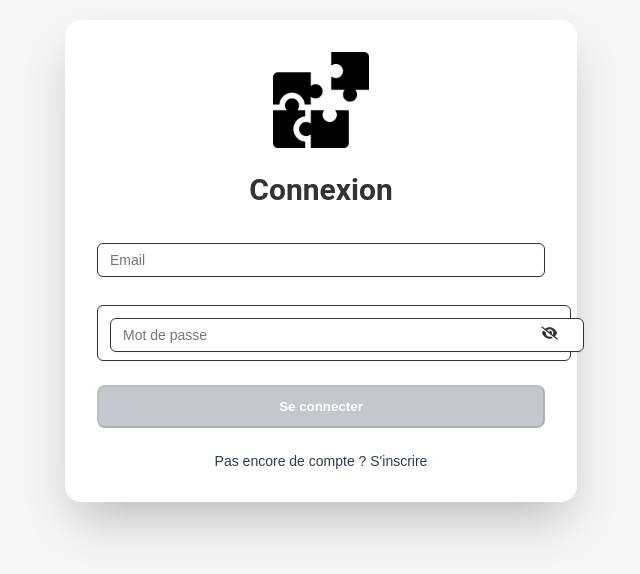
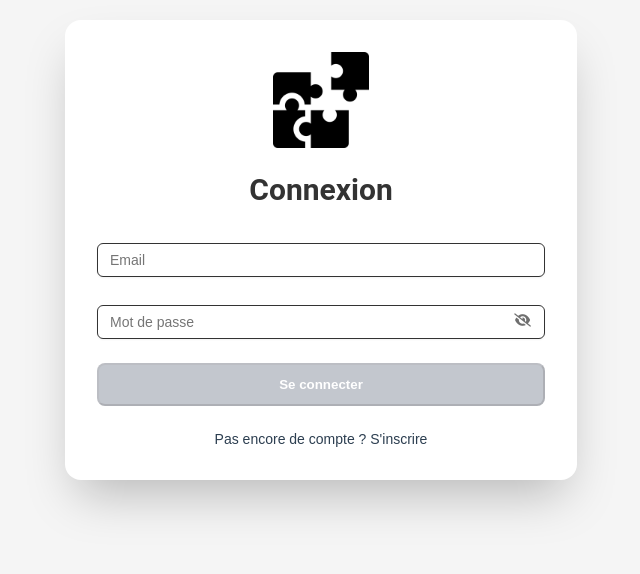
Before and after one commit to EtiqueKevin/ServiceDating, a Vue app in the folder front-end/: page /user/connect in a window 1280 px wide. Shown: the top 574 px of the page, without its empty margins (319-959 px from the left). Built offline with nearby package versions, Linux system fonts and the light colour scheme; no server answers.

Commit message:
fix connexion et header

```diff
--- a/front-end/index.html
+++ b/front-end/index.html
@@ -5,7 +5,7 @@
     <link rel="icon" href="/favicon.ico">
     <link rel="stylesheet" href="https://cdnjs.cloudflare.com/ajax/libs/font-awesome/6.0.0-beta3/css/all.min.css">
     <meta name="viewport" content="width=device-width, initial-scale=1.0">
-    <title>Vite App</title>
+    <title>Service Dating</title>
   </head>
   <body>
     <div id="app"></div>
--- a/front-end/src/components/forms/SigninForm.vue
+++ b/front-end/src/components/forms/SigninForm.vue
@@ -41,7 +41,6 @@ const handleSubmit = async () => {
                 required
                 autocomplete="email"
                 placeholder="Email"
-                class="input-field"
             />
             <PasswordInputField
                 v-model="password"
@@ -49,7 +48,6 @@ const handleSubmit = async () => {
                 required
                 autocomplete="current-password"
                 placeholder="Mot de passe"
-                class="input-field"
             />
             <button
                 type="submit"
@@ -107,15 +105,6 @@ const handleSubmit = async () => {
     display: flex;
     flex-direction: column;
     gap: 1.5rem;
-}
-
-.input-field {
-    transition: all 0.3s;
-}
-
-.input-field:hover,
-.input-field:focus-within {
-    box-shadow: 0 4px 6px -1px rgba(0, 0, 0, 0.1);
 }
 
 .submit-button {
--- a/front-end/src/components/forms/SignupForm.vue
+++ b/front-end/src/components/forms/SignupForm.vue
@@ -54,7 +54,6 @@ const handleSubmit = async () => {
                 required
                 autocomplete="email"
                 placeholder="Email"
-                class="input-field"
             />
             <PasswordInputField
                 v-model="password"
@@ -62,7 +61,6 @@ const handleSubmit = async () => {
                 required
                 autocomplete="new-password"
                 placeholder="Mot de passe"
-                class="input-field"
             />
             <div class="password-group">
                 <PasswordInputField
@@ -71,7 +69,6 @@ const handleSubmit = async () => {
                     required
                     autocomplete="new-password"
                     placeholder="Confirmer le mot de passe"
-                    class="input-field"
                     :class="{
                         'invalid-input': !passwordsMatch && password2,
                         'valid-input': passwordsMatch && password2
@@ -138,15 +135,6 @@ const handleSubmit = async () => {
     display: flex;
     flex-direction: column;
     gap: 1.5rem;
-}
-
-.input-field {
-    transition: all 0.3s;
-}
-
-.input-field:hover,
-.input-field:focus-within {
-    box-shadow: 0 4px 6px -1px rgba(0, 0, 0, 0.1);
 }
 
 .password-group {
--- a/front-end/src/components/forms/inputs/PasswordInputField.vue
+++ b/front-end/src/components/forms/inputs/PasswordInputField.vue
@@ -44,10 +44,14 @@ const showPassword = ref(false)
 <style scoped>
 .password-container {
   position: relative;
+  width: 100%;
 }
 
 .input-field {
   display: block;
+
+  box-sizing: border-box;
+
   width: 100%;
   margin-top: 0.25rem;
   padding: 0.5rem 0.75rem;
@@ -58,6 +62,7 @@ const showPassword = ref(false)
   color: var(--text-color);
   background-color: var(--background-color);
   transition: all 0.2s ease-in-out;
+  padding-right: 2.5rem; /* Added to make room for the eye icon */
 }
 
 .input-field:focus {
@@ -68,13 +73,18 @@ const showPassword = ref(false)
 
 .toggle-button {
   position: absolute;
-  right: 0;
+  right: 0.5rem;
   top: 50%;
   transform: translateY(-50%);
-  padding: 0 0.75rem;
-  color: var(--text-color);
   background: none;
   border: none;
   cursor: pointer;
+  color: var(--text-color);
+  opacity: 0.7;
+  transition: opacity 0.2s ease-in-out;
+}
+
+.toggle-button:hover {
+  opacity: 1;
 }
 </style>
--- a/front-end/src/components/structure/HeaderComposant.vue
+++ b/front-end/src/components/structure/HeaderComposant.vue
@@ -45,7 +45,7 @@ const logOut = async () => {
           <div class="separator"></div>
 
           <template v-if="!userStore.isLogged">
-              <RouterLink to="/user/connect" class="nav-link">
+              <RouterLink to="/user/connect" class="nav-link" title="Connexion">
                 <div class="button-content">
                   <i class="fas fa-sign-in-alt"></i>
                   <span class="icon-text">Connexion</span>
@@ -53,7 +53,12 @@ const logOut = async () => {
               </RouterLink>
           </template>
           <template v-else>
-            button deconnexion
+            <button @click="logOut" class="nav-link" title="Déconnexion">
+              <div class="button-content">
+                <i class="fas fa-sign-out-alt"></i>
+                <span class="icon-text">Déconnexion</span>
+              </div>
+            </button>
           </template>
         </div>
       </div>
@@ -127,9 +132,10 @@ const logOut = async () => {
 }
 
 .button-content {
+  font-size: 1rem;
   display: flex;
   align-items: center;
-  gap: 0.5rem;
+  gap: 0.1rem;
 }
 
 .menu-text {
@@ -139,6 +145,8 @@ const logOut = async () => {
 .nav-link {
   text-decoration: none;
   color: var(--text-color);
+  border: none;
+  background-color: transparent;
   transition: color 0.2s ease;
 }
 
--- a/front-end/src/router/index.js
+++ b/front-end/src/router/index.js
@@ -46,7 +46,6 @@ router.beforeEach((to, from, next) => {
 
 
   // Vérification des droits d'accès
-
   const userStore = useUserStore()
   if(to.meta.requiresAuth && !userStore.isLogged) {
     next({ name: 'user-connect' })
--- a/front-end/src/stores/user.js
+++ b/front-end/src/stores/user.js
@@ -12,6 +12,7 @@ export const useUserStore = defineStore('user', {
 
     actions: {
         async signIn(email, password) {
+            /*
             try {
                 const credentials = btoa(`${email}:${password}`);
                 const res = await this.$api.post('signin', {}, {
@@ -27,7 +28,12 @@ export const useUserStore = defineStore('user', {
             } catch (e) {
                 toast.error('Erreur lors de la connexion');
                 return false;
-            }
+            }*/
+            this.accessToken = "test";
+            this.refreshToken = "test";
+            this.role = 2;
+            toast.success('Connexion réussie');
+            return true;
         },
 
         async signUp(data) {
@@ -47,6 +53,7 @@ export const useUserStore = defineStore('user', {
             this.accessToken = null;
             this.refreshToken = null;
             this.role = null;
+            toast.success('Déconnexion réussie');
         },
 
         setTokens(accessToken, refreshToken) {
```
Also changed, not shown: 1 other file (tests, documents, lock files or other folders).
